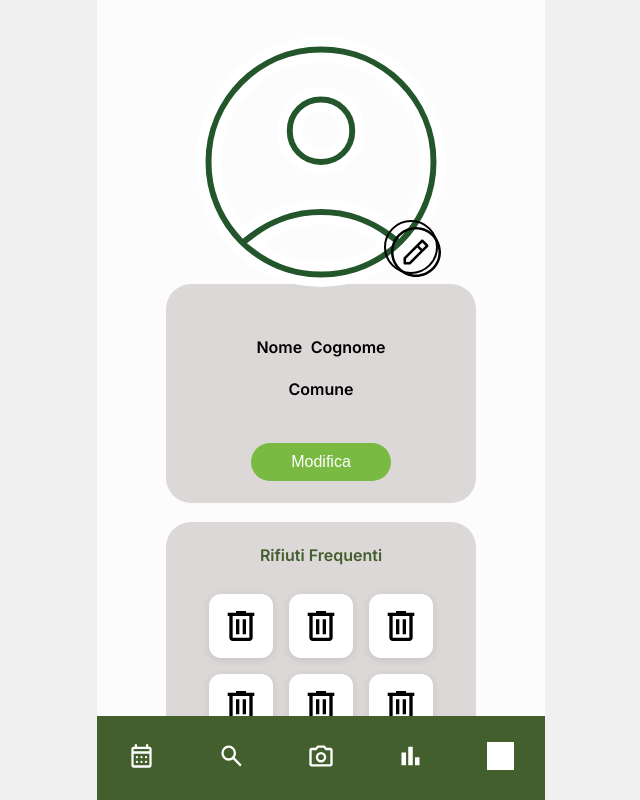
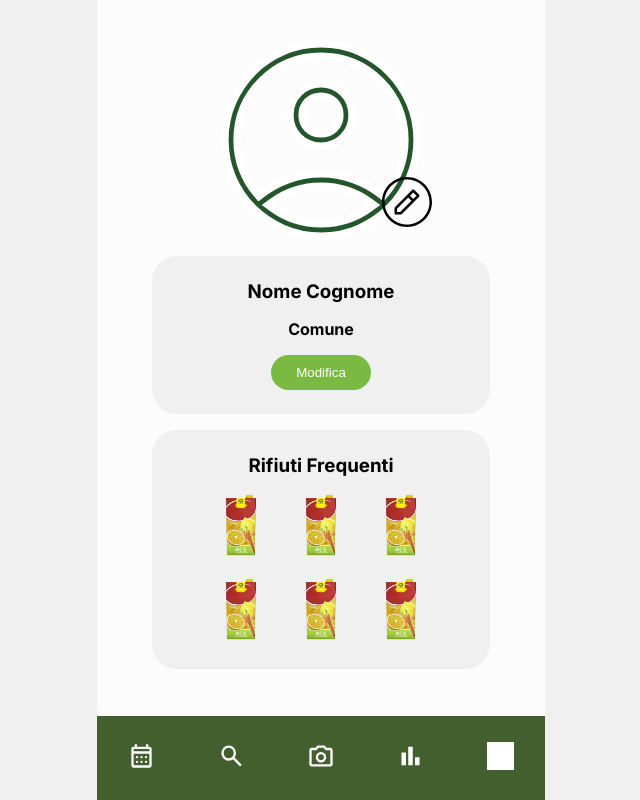
Before and after one commit to mariottini/EcoScan, a React (Vite) app in the folder frontend/: page /profile in a window 1280 px wide. Shown: the whole page, without its empty margins (319-959 px from the left). Built offline with nearby package versions, Linux system fonts and the light colour scheme; grey boxes are pictures that could not be loaded.

Commit message:
Update profile style

```diff
--- a/frontend/src/App.jsx
+++ b/frontend/src/App.jsx
@@ -34,7 +34,10 @@ function App() {
 				<Route path="/camera" element={[<CameraPage />, <Navbar />]} />
 				<Route path="/charts" element={[<Charts />, <Navbar />]} />
 				<Route path="/profile" element={[<Profile />, <Navbar />]} />
-				<Route path="/edit-profile" element={[<EditProfile />, <Navbar />]} />
+				<Route
+					path="/edit-profile"
+					element={[<Header route={"/profile"} />, <EditProfile />, <Navbar />]}
+				/>
 				<Route
 					path="/trash/:name"
 					element={[<Header route={"/search"} />, <Trash />, <Navbar />]}
--- a/frontend/src/pages/EditProfile.jsx
+++ b/frontend/src/pages/EditProfile.jsx
@@ -31,18 +31,16 @@ function EditProfile() {
 	};
 
 	return (
-		<>
-			<div className="user-profile">
+		<div className="user-container edit-user">
+			<div className="user-img">
 				<img
-					src={image || "./public/img/user-page.svg"}
+					src={image || "/img/user-page.svg"}
 					alt="User Avatar"
-					className="user-avatar"
+					className="propic"
 				/>
-
 				<label htmlFor="file-upload" className="edit-icon">
-					<img src="./public/img/edit-user-page.svg" alt="edit" />
+					<img src="/img/edit-user-page.svg" alt="edit" />
 				</label>
-
 				<input
 					type="file"
 					id="file-upload"
@@ -51,8 +49,27 @@ function EditProfile() {
 					accept="image/*"
 				/>
 			</div>
-
-			<div className="form-container">
+			<form>
+				<div className="name-surname-form">
+					<div>
+						<label htmlFor="name">Nome</label>
+						<input type="text" id="name" placeholder="Name" required />
+					</div>
+					<div>
+						<label htmlFor="surname">Cognome</label>
+						<input type="text" id="surname" placeholder="Surname" required />
+					</div>
+				</div>
+				<select name="selezione_comune" id="selezione_comune">
+					<option value="">Seleziona il comune...</option>
+					<option value="">Verona</option>
+					<option value="">Villafranca</option>
+				</select>
+				<button type="submit" className="btn">
+					Conferma
+				</button>
+			</form>
+			{/* <div className="form-container">
 				<div className="name-surname-container">
 					<div className="form-name">
 						<h3>Nome</h3>
@@ -93,8 +110,8 @@ function EditProfile() {
 					className="modify-button confirm-button"
 					onClick={handleSubmit} // Azzera i campi al clic
 				/>
-			</div>
-		</>
+			</div> */}
+		</div>
 	);
 }
 
--- a/frontend/src/pages/Profile.jsx
+++ b/frontend/src/pages/Profile.jsx
@@ -2,11 +2,9 @@ import { useState } from "react";
 import { useNavigate } from "react-router-dom";
 
 function Profile() {
+	const [profileImage, setProfileImage] = useState("/img/user-page.svg");
+	const trashTypes = ["food", "plastic", "paper", "metal", "glass", "paper"];
 	const navigate = useNavigate();
-
-	const [profileImage, setProfileImage] = useState(
-		"./public/img/user-page.svg"
-	);
 
 	const handleClick = () => {
 		navigate("/edit-profile");
@@ -24,9 +22,9 @@ function Profile() {
 	};
 
 	return (
-		<>
-			<div className="user-profile">
-				<img src={profileImage} alt="User Avatar" className="user-avatar" />
+		<div className="user-container">
+			<div className="user-img">
+				<img src={profileImage} alt="user-propic" className="propic" />
 				<label htmlFor="file-upload" className="edit-icon">
 					<img src="./public/img/edit-user-page.svg" alt="edit" />
 				</label>
@@ -38,64 +36,28 @@ function Profile() {
 					accept="image/*"
 				/>
 			</div>
-			<div className="user-info">
-				<div className="user-identity">
-					<h3 className="user-name">Nome</h3>
-					<h3 className="surname">Cognome</h3>
-				</div>
-				<h3 className="city">Comune</h3>
-				<button className="modify-button" onClick={handleClick}>
+			<div className="user-info-container">
+				<h3 className="name-surname">Nome Cognome</h3>
+				<h4 className="city">Comune</h4>
+				<button className="edit-btn" onClick={handleClick}>
 					Modifica
 				</button>
 			</div>
-			<div className="favourite-trash">
+			<div className="user-info-container">
 				<h3 className="favourite-title">Rifiuti Frequenti</h3>
-				<div className="favourite-list">
-					<div className="favourite-item">
-						<img
-							src="./public/img/trash.svg"
-							alt="food"
-							className="favourite-icon"
-						/>
-					</div>
-					<div className="favourite-item">
-						<img
-							src="./public/img/trash.svg"
-							alt="plastic"
-							className="favourite-icon"
-						/>
-					</div>
-					<div className="favourite-item">
-						<img
-							src="./public/img/trash.svg"
-							alt="paper"
-							className="favourite-icon"
-						/>
-					</div>
-					<div className="favourite-item">
-						<img
-							src="./public/img/trash.svg"
-							alt="metal"
-							className="favourite-icon"
-						/>
-					</div>
-					<div className="favourite-item">
-						<img
-							src="./public/img/trash.svg"
-							alt="glass"
-							className="favourite-icon"
-						/>
-					</div>
-					<div className="favourite-item">
-						<img
-							src="./public/img/trash.svg"
-							alt="paper"
-							className="favourite-icon"
-						/>
-					</div>
+				<div className="favourites-container">
+					{trashTypes.map((type, index) => (
+						<div className="favourite-item" key={index}>
+							<img
+								src="/img/cartone-alimenti.png"
+								alt={type}
+								className="favourite-icon"
+							/>
+						</div>
+					))}
 				</div>
 			</div>
-		</>
+		</div>
 	);
 }
 
--- a/frontend/src/styles/index-new.css
+++ b/frontend/src/styles/index-new.css
@@ -156,7 +156,8 @@ a {
 
 .home-container.login form,
 .home-container.register form,
-.home-container.select-city form {
+.home-container.select-city form,
+.user-container form {
 	background-color: var(--background2);
 	width: calc(44.2vh - 8vh);
 	padding: 4.3vh;
@@ -170,7 +171,8 @@ a {
 
 .home-container.login form div,
 .home-container.register form div,
-.home-container.select-city form div {
+.home-container.select-city form div,
+.user-container form div {
 	width: 100%;
 	display: flex;
 	flex-direction: column;
@@ -179,7 +181,9 @@ a {
 
 .home-container.login form input,
 .home-container.register form input,
-.home-container.select-city form select {
+.home-container.select-city form select,
+.user-container form input,
+.user-container form select {
 	padding: 5px 20px;
 	display: inline-block;
 	border: 1px solid #ccc;
@@ -187,13 +191,15 @@ a {
 	box-sizing: border-box;
 }
 
-.home-container.register form div.name-surname-form {
+.home-container.register form div.name-surname-form,
+.user-container form div.name-surname-form {
 	display: flex;
 	flex-direction: row;
 	justify-content: space-between;
 }
 
-.home-container.register form div.name-surname-form div {
+.home-container.register form div.name-surname-form div,
+.user-container form div.name-surname-form div {
 	width: 45%;
 }
 
@@ -205,6 +211,14 @@ a {
 	border: none;
 	border-radius: 50px;
 	padding: 15px 35px;
+	color: white;
+}
+
+.user-container form button {
+	background-color: var(--accent2);
+	border: none;
+	border-radius: 50px;
+	padding: 10px 25px;
 	color: white;
 }
 
@@ -432,7 +446,7 @@ nav img {
 	align-items: center;
 	width: 100%;
 	/* height: 27vh; */
-	background-color: #304298;
+	background-color: blue;
 	border-radius: 15px;
 	padding: 2vh 0;
 }
@@ -472,15 +486,6 @@ nav img {
 	font-size: 0.8rem;
 	margin: 1vh 2vh;
 }
-
-/*  */
-/*  */
-/*  */
-/*  */
-/*  */
-/*  */
-
-/* testo del calendario */
 
 .calendar-container {
 	display: flex;
@@ -542,7 +547,7 @@ nav img {
 	align-items: center;
 	width: 100%;
 	height: 100%;
-	background-color: #304298;
+	background-color: blue;
 	border-radius: 15px;
 }
 
@@ -564,15 +569,92 @@ nav img {
 	font-size: 2rem;
 }
 
+.user-container {
+	display: flex;
+	flex-direction: column;
+	justify-content: flex-start;
+	align-items: center;
+	gap: 2vh;
+	width: 100%;
+	height: calc(var(--displayHeight) - var(--paddingLR) - 10.5vh);
+	padding-top: var(--paddingLR);
+}
+
+.user-img {
+	display: flex;
+	flex-direction: column;
+}
+
+.user-img .propic {
+	height: 25vh;
+}
+
+.user-img .edit-icon {
+	text-align: right;
+	transform: translateY(-8.5vh) translateX(2vh);
+	cursor: pointer;
+	height: 0vh;
+}
+
+.user-info-container {
+	background-color: var(--background2);
+	width: calc(44.2vh - 8vh);
+	padding: 3vh;
+	border-radius: 25px;
+	display: flex;
+	flex-direction: column;
+	justify-content: space-between;
+	align-items: center;
+	gap: 2vh;
+}
+
+.user-info-container * {
+	margin: 0;
+}
+
+.user-info-container .edit-btn {
+	background-color: var(--accent2);
+	border: none;
+	border-radius: 50px;
+	padding: 10px 25px;
+	color: white;
+	cursor: pointer;
+}
+
+.user-info-container .favourites-container {
+	width: 100%;
+	display: flex;
+	flex-direction: row;
+	flex-wrap: wrap;
+	justify-content: center;
+	align-items: center;
+	gap: 2vh;
+}
+
+.user-info-container .favourites-container .favourite-icon {
+	width: 8vh;
+	aspect-ratio: 1/1;
+}
+
+.edit-user {
+	gap: 5vh;
+}
+
+/*  */
+/*  */
+/*  */
+/*  */
+/*  */
+
 /* LOGIN */
 
-.loginContainer {
+/* .loginContainer {
 	display: flex;
 	flex-direction: column;
 	align-items: center;
 	justify-content: center;
 	height: 90%;
-}
+} */
 /*
 .logo img {
 	width: 100px;
@@ -659,7 +741,7 @@ input {
 	gap: 1rem;
 }
 */
-.user-profile {
+/* .user-profile {
 	display: flex;
 	align-items: center;
 	justify-content: center;
@@ -814,4 +896,4 @@ h3 {
 	display: block;
 	width: 50%;
 	margin: 20px auto 0;
-}
+} */
```
